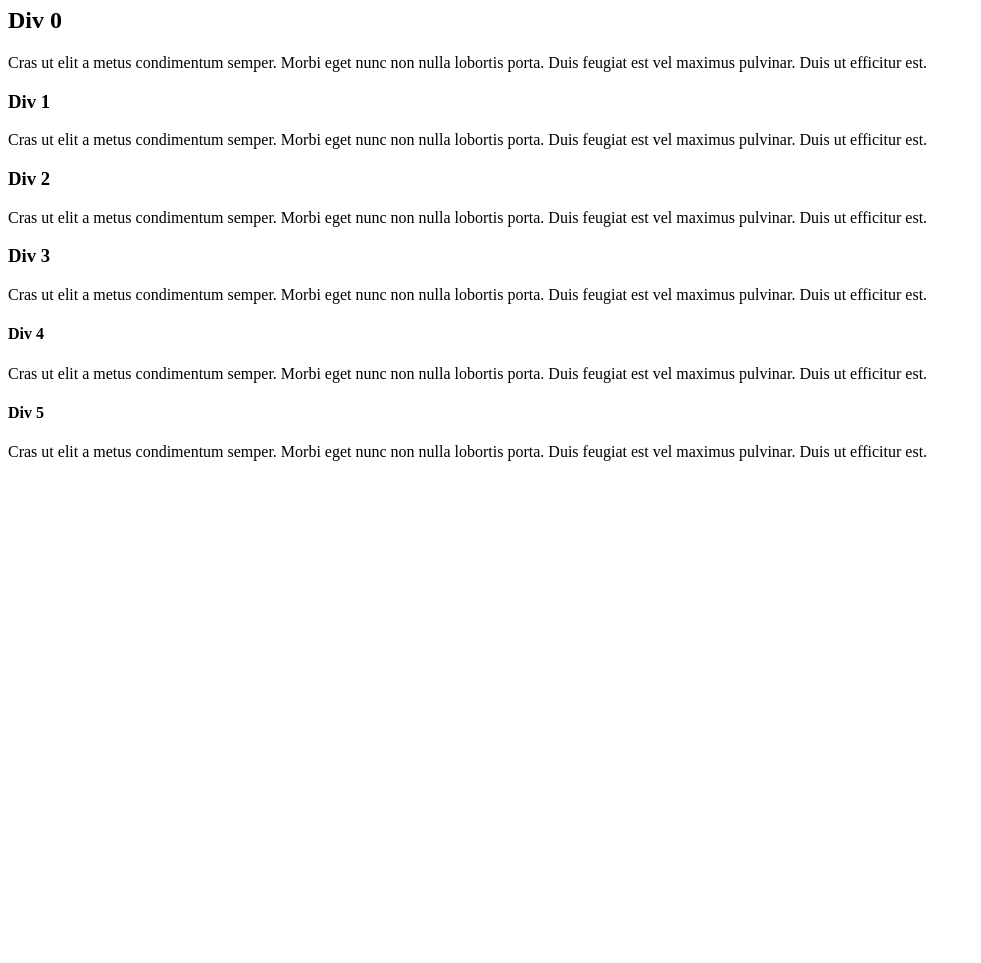
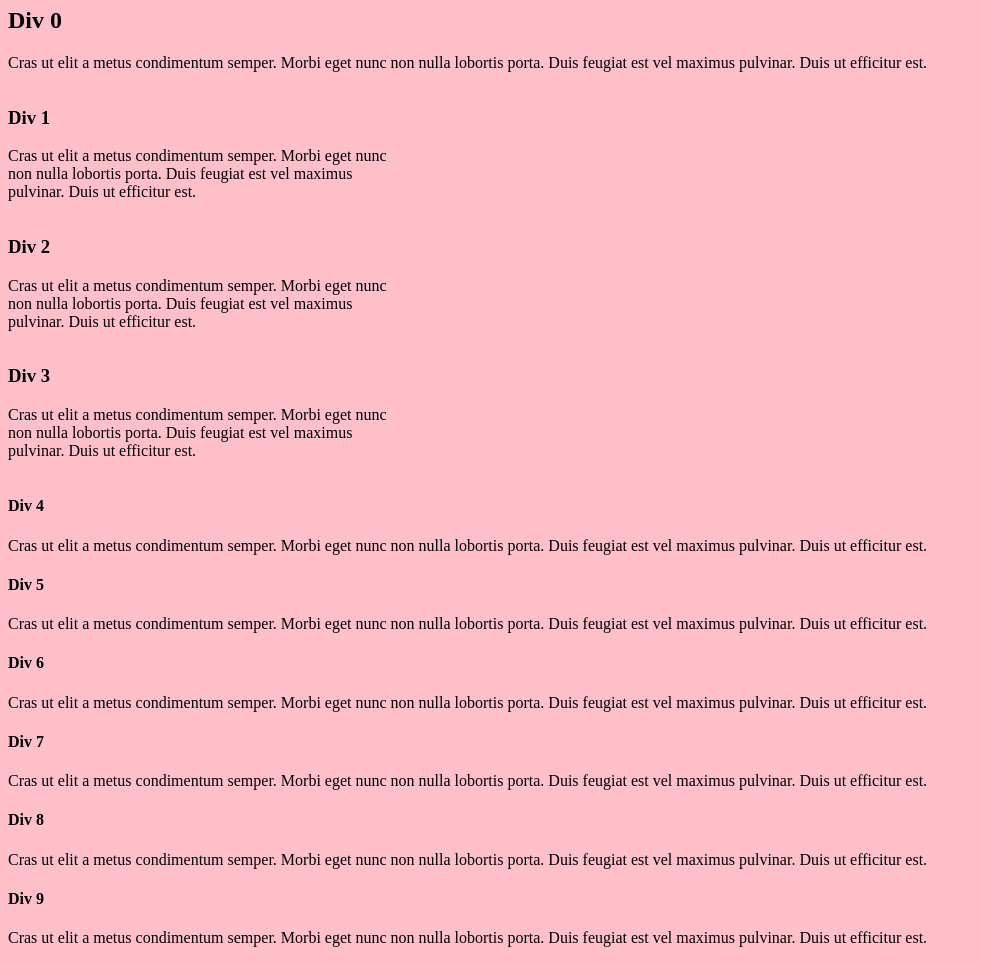
Before and after one commit to GabrielCART/Media-Queries-Practice, a plain HTML site: page index.html in a window 1280 px wide. Shown: the part 73-1036 px from the top of the page, without its empty margins (0-981 px from the left). Before the commit the page ends 800 px from the top, so only its background shows below. Drawn offline with Linux system fonts and the light colour scheme.

Commit message:
Added some stuff
stuff added

```diff
--- a/css/media-queries-practice.css
+++ b/css/media-queries-practice.css
@@ -4,3 +4,32 @@ Styles for Media Queries Practice Exercise
 Author: Gabriel Mascarenas
 
 ----------------------------------------- */
+
+#gamingactual{
+    min-width: 100%;
+}
+#gaming1 {
+    min-width:100%;
+}
+#gaming2{
+    display: flex;
+    flex-wrap: wrap;
+}
+@media screen and (max-width: 1024px) and (min-width:640px){
+    body{
+        background-color: purple;
+    }
+}
+@media screen and (max-width: 640px){
+    body{
+        background-color: yellow;
+    }
+}
+@media screen and (min-width: 1024px){
+    body{
+        background-color: pink;
+    }
+    #gaming2{
+        width: 30%;
+    }
+}
--- a/index.html
+++ b/index.html
@@ -8,11 +8,11 @@
 
     </head>
     <body>
-        <div>
+        <div id="gamingactual">
 
             <h1>Media Queries Demo</h1>
 
-            <div>
+            <div id="gaming1">
 
                 <div>
                     <h2>Div 0</h2>
@@ -21,7 +21,7 @@
 
             </div>
 
-            <div>
+            <div id="gaming2">
                 <div>
                     <h3>Div 1</h3>
                     <p>Cras ut elit a metus condimentum semper. Morbi eget nunc non nulla lobortis porta. Duis feugiat est vel maximus pulvinar. Duis ut efficitur est.</p>
@@ -51,6 +51,29 @@
                 </div>
 
             </div>
+            <div>
+
+                <div>
+                    <h4>Div 6</h3>
+                    <p>Cras ut elit a metus condimentum semper. Morbi eget nunc non nulla lobortis porta. Duis feugiat est vel maximus pulvinar. Duis ut efficitur est.</p>
+                </div>
+
+                <div>
+                    <h4>Div 7</h3>
+                    <p>Cras ut elit a metus condimentum semper. Morbi eget nunc non nulla lobortis porta. Duis feugiat est vel maximus pulvinar. Duis ut efficitur est.</p>
+                </div>
+
+                <div>
+                    <h4>Div 8</h3>
+                    <p>Cras ut elit a metus condimentum semper. Morbi eget nunc non nulla lobortis porta. Duis feugiat est vel maximus pulvinar. Duis ut efficitur est.</p>
+                </div>
+
+                <div>
+                    <h4>Div 9</h3>
+                    <p>Cras ut elit a metus condimentum semper. Morbi eget nunc non nulla lobortis porta. Duis feugiat est vel maximus pulvinar. Duis ut efficitur est.</p>
+                </div>
+
+            </div>
 
         </div>
 
```
